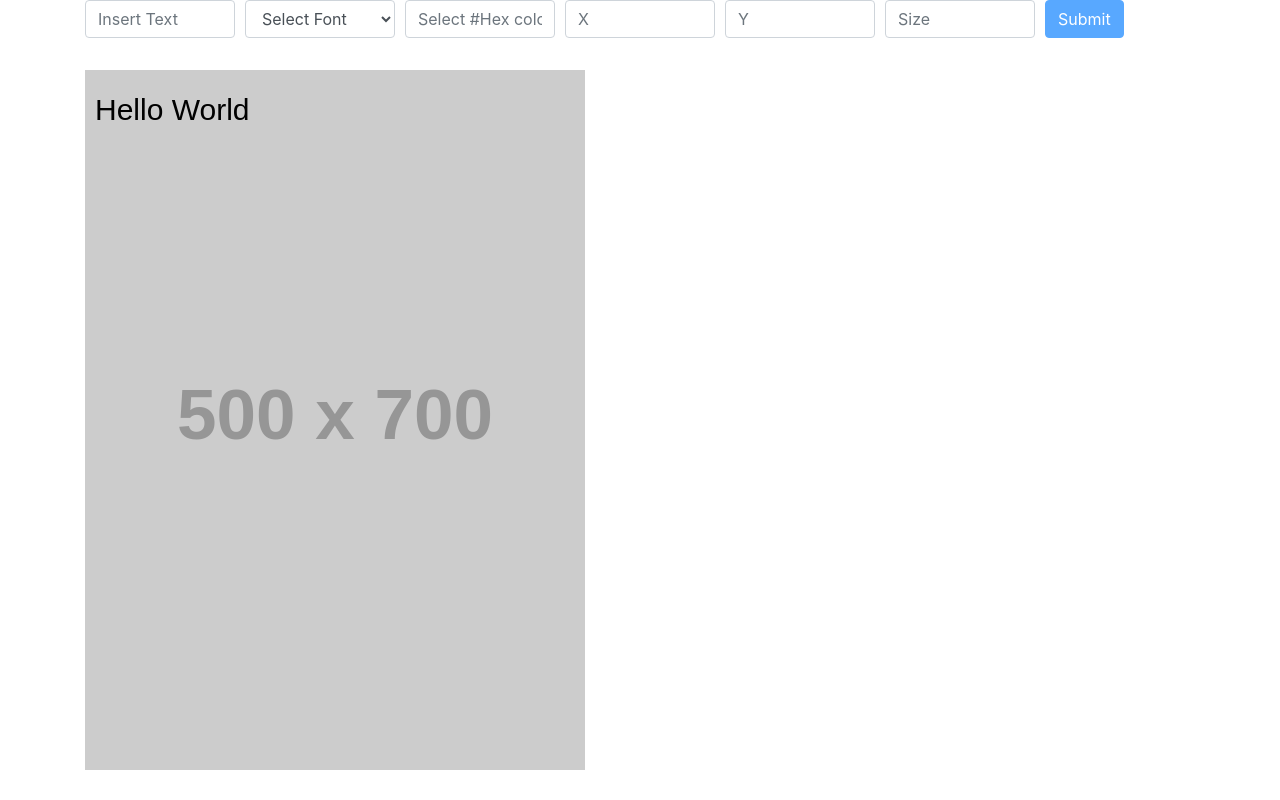
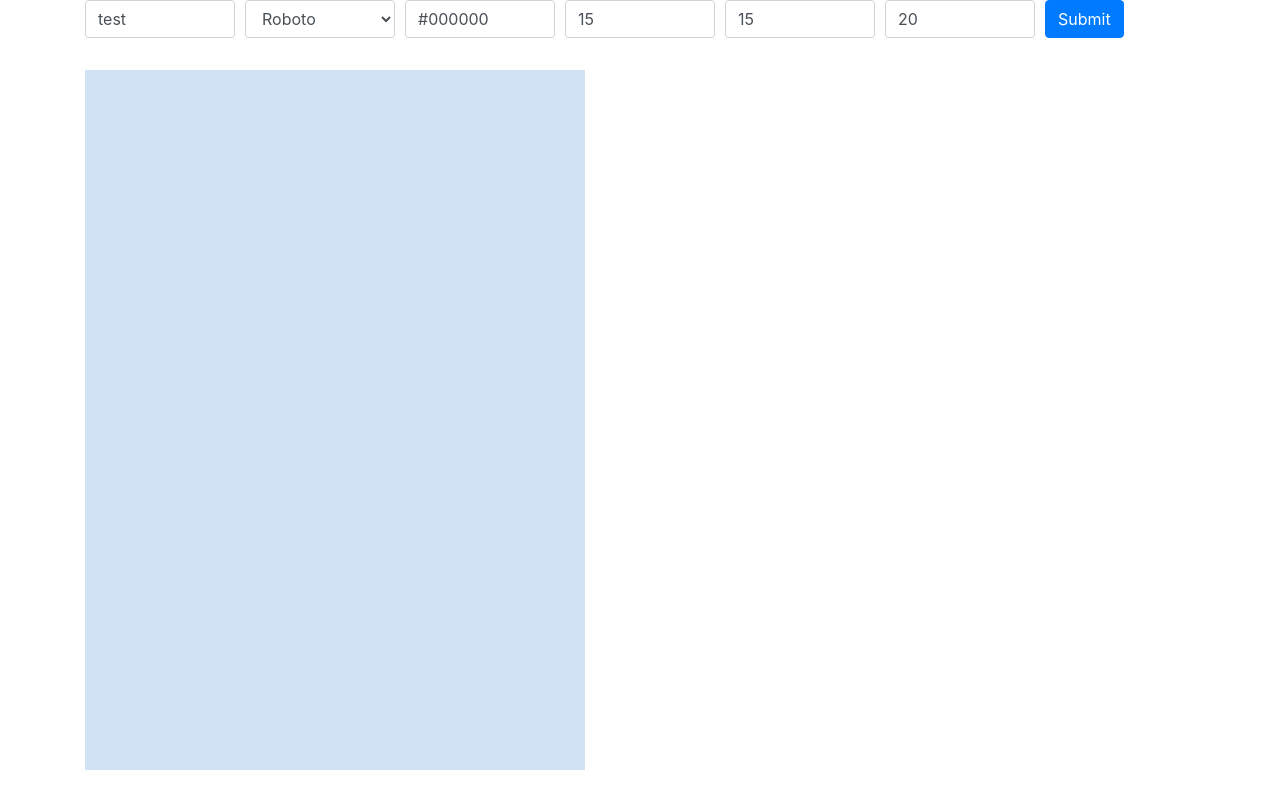
Before and after one commit to tairezzzz/greetings-island-mini-editor, an Angular app: page / in a window 1280 px wide. Built offline with nearby package versions, Linux system fonts and the light colour scheme; a web font is replaced by a local one.

Commit message:
feat(editor) add text editor

```diff
--- a/src/app/editor/canvas/canvas.component.ts
+++ b/src/app/editor/canvas/canvas.component.ts
@@ -1,16 +1,27 @@
-import { AfterViewInit, Component, ElementRef, Input, ViewChild } from '@angular/core';
+import {
+  AfterViewInit,
+  ChangeDetectionStrategy,
+  Component,
+  ElementRef,
+  Input,
+  OnChanges,
+  SimpleChanges,
+  ViewChild
+} from '@angular/core';
 
 @Component({
   selector: 'app-canvas',
   templateUrl: './canvas.component.html',
-  styleUrls: ['./canvas.component.sass']
+  styleUrls: ['./canvas.component.sass'],
+  changeDetection: ChangeDetectionStrategy.OnPush
 })
-export class CanvasComponent implements AfterViewInit {
+export class CanvasComponent implements AfterViewInit, OnChanges {
   @Input()
   height = 700;
-
   @Input()
   width = 500;
+  @Input()
+  textParams: CanvasTextParamsInterface;
 
   @ViewChild('canvasElement', {static: false})
   private canvas: ElementRef;
@@ -21,14 +32,32 @@ export class CanvasComponent implements AfterViewInit {
     this.canvasElement = this.canvas.nativeElement;
     this.ctx = this.canvasElement.getContext('2d');
     this.ctx.globalCompositeOperation = 'destination-over';
+  }
 
-    this.setImage();
+  ngOnChanges(changes: SimpleChanges): void {
+    this.draw();
+  }
+
+  draw() {
     this.setText();
   }
 
+  clearRect() {
+    this.ctx.clearRect(0, 0, this.width, this.height);
+  }
+
   setText() {
-    this.ctx.font = '30px Arial';
-    this.ctx.fillText('Hello World', 10, 50);
+    if (!this.textParams) {
+      return;
+    }
+    this.clearRect();
+
+    const {text, font, color, x, y, size} = this.textParams;
+    this.ctx.textAlign = 'start';
+    this.ctx.textBaseline = 'top';
+    this.ctx.font = `${size}px ${font}, sans-serif`;
+    this.ctx.fillStyle = color;
+    this.ctx.fillText(text, x, y);
   }
 
   setImage() {
--- a/src/app/editor/editor.component.html
+++ b/src/app/editor/editor.component.html
@@ -32,6 +32,6 @@
     </form>
   </div>
   <div class="col-12">
-    <app-canvas [height]="canvasHeight" [width]="canvasWidth"></app-canvas>
+    <app-canvas [height]="canvasHeight" [width]="canvasWidth" [textParams]="canvasTextParams"></app-canvas>
   </div>
 </div>
--- a/src/app/editor/editor.component.ts
+++ b/src/app/editor/editor.component.ts
@@ -7,6 +7,7 @@ import { FormControl, FormGroup, Validators } from '@angular/forms';
   styleUrls: ['./editor.component.sass']
 })
 export class EditorComponent {
+  canvasTextParams: CanvasTextParamsInterface;
   canvasHeight = 700;
   canvasWidth = 500;
   fonts = [
@@ -17,15 +18,29 @@ export class EditorComponent {
   ];
 
   form = new FormGroup({
-    text: new FormControl(null, [Validators.required, Validators.maxLength(50)]),
-    font: new FormControl('', [Validators.required]),
-    color: new FormControl(null, [Validators.required, Validators.pattern(/^#([A-Fa-f0-9]{6}|[A-Fa-f0-9]{3})$/igm)]),
-    x: new FormControl(null, [Validators.required, Validators.min(0), Validators.max(this.canvasWidth)]),
-    y: new FormControl(null, [Validators.required, Validators.min(0), Validators.max(this.canvasHeight)]),
-    size: new FormControl(null, [Validators.required, Validators.min(0), Validators.max(50)]),
+    text: new FormControl('test', [Validators.required, Validators.maxLength(50)]),
+    font: new FormControl('Roboto', [Validators.required]),
+    color: new FormControl('#000000', [Validators.required, Validators.pattern(/^#([A-Fa-f0-9]{6}|[A-Fa-f0-9]{3})$/igm)]),
+    x: new FormControl(15, [Validators.required, Validators.min(0), Validators.max(this.canvasWidth)]),
+    y: new FormControl(15, [Validators.required, Validators.min(0), Validators.max(this.canvasHeight)]),
+    size: new FormControl(20, [Validators.required, Validators.min(0), Validators.max(50)]),
   });
 
+  // ngOnInit() {
+  //   this.form.setValue({
+  //     text: 'ad',
+  //     font: 'Josefin Sans',
+  //     color: '#333333',
+  //     x: 15,
+  //     y: 15,
+  //     size: 20
+  //   });
+  // }
+
   onSubmit() {
-    console.log(this.form.value);
+    if (this.form.invalid) {
+      return;
+    }
+    this.canvasTextParams = this.form.value;
   }
 }
```
Also changed, not shown: src/app/editor/canvas-text-params.interface.ts (added, +8 -0 lines).
